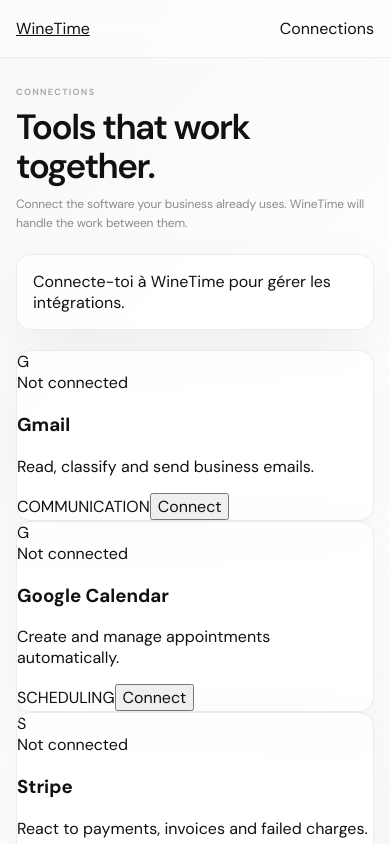
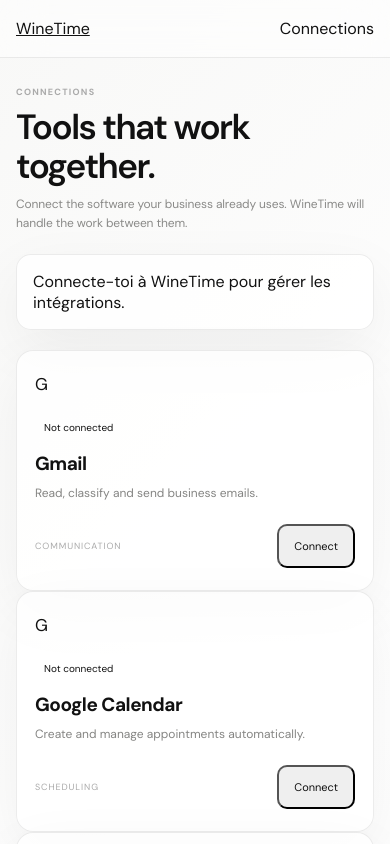
Before and after one commit to dreamsbuilding3-afk/Orbit, a Next.js app: page /integrations in a window 390 px wide. Shown: the top 844 px of the page. Built offline with nearby package versions, Linux system fonts and the light colour scheme; no server answers.

Commit message:
fix: improve WineTime integrations mobile layout

```diff
--- a/app/responsive.css
+++ b/app/responsive.css
@@ -137,6 +137,30 @@
   .builder-title { margin: 24px 0 20px; }
   .builder-title h1 { font-size: 20px; }
 
+  /* Integrations: give every connection card room to breathe on phones. */
+  .integration-grid { grid-template-columns: 1fr !important; gap: 14px !important; }
+  .integration-card { padding: 22px 18px !important; min-height: 0; border-radius: 17px !important; }
+  .integration-head { min-height: 42px; margin-bottom: 17px; }
+  .integration-icon { width: 42px !important; height: 42px !important; border-radius: 12px !important; font-size: 17px !important; }
+  .integration-status { font-size: 10px !important; padding: 7px 9px !important; }
+  .integration-card h3 { margin: 0 0 8px !important; font-size: 19px !important; line-height: 1.2 !important; letter-spacing: -.025em !important; }
+  .integration-card p { margin: 0 0 21px !important; font-size: 12px !important; line-height: 1.6 !important; color: #858583 !important; max-width: 34rem; }
+  .integration-bottom { display: flex; align-items: center; justify-content: space-between; gap: 12px; min-height: 42px; }
+  .integration-bottom > span { font-size: 9px !important; letter-spacing: .1em; color: #aaa; }
+  .integration-card .secondary-button { min-height: 44px !important; padding: 0 15px !important; font-size: 11px !important; border-radius: 10px !important; }
+  .integration-card > .secondary-button[style] { margin-top: 14px !important; min-height: 46px !important; font-size: 11px !important; }
+  .integration-card + .integration-card { margin-top: 0; }
+
+  /* Gmail test sheet: use the full phone width instead of a tiny centered desktop modal. */
+  .glass-card[style*="min(520px"] { width: 100% !important; max-height: calc(100svh - 32px); overflow-y: auto; padding: 22px 18px !important; border-radius: 18px !important; }
+  .glass-card[style*="min(520px"] h3 { font-size: 18px !important; line-height: 1.25; }
+  .glass-card[style*="min(520px"] .field-label { font-size: 9px; margin-bottom: 15px; }
+  .glass-card[style*="min(520px"] .field-label input,
+  .glass-card[style*="min(520px"] .field-label textarea { margin-top: 8px; padding: 12px 13px; min-height: 46px; font-size: 16px !important; line-height: 1.4; }
+  .glass-card[style*="min(520px"] .field-label textarea { min-height: 130px; }
+  .glass-card[style*="min(520px"] > div:last-child { display: grid !important; grid-template-columns: 1fr 1fr; gap: 9px !important; }
+  .glass-card[style*="min(520px"] > div:last-child button { min-height: 46px; }
+
   button, a { -webkit-tap-highlight-color: transparent; }
   input, textarea, select { max-width: 100%; font-size: 16px !important; }
   table { display: block; width: 100%; overflow-x: auto; -webkit-overflow-scrolling: touch; }
```
